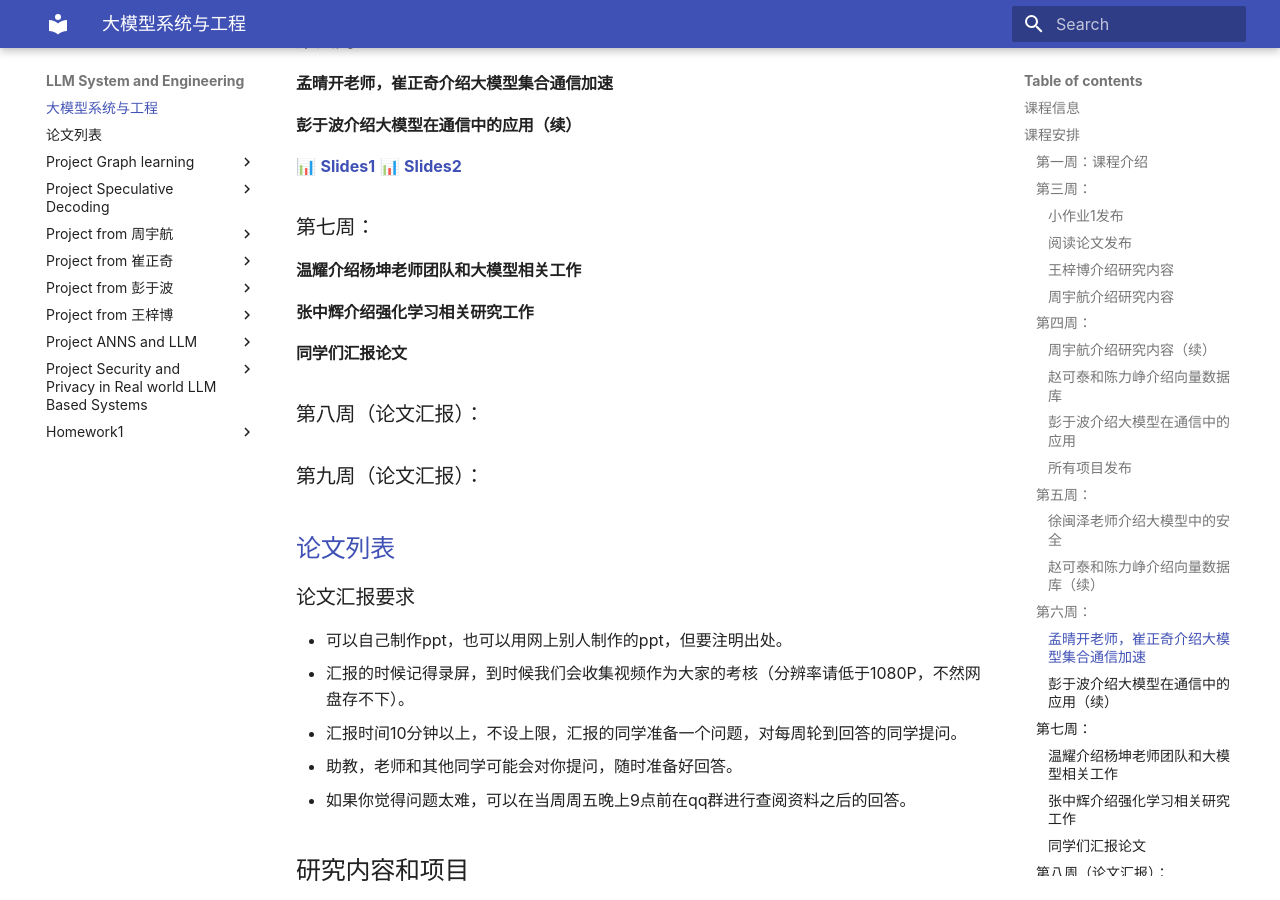
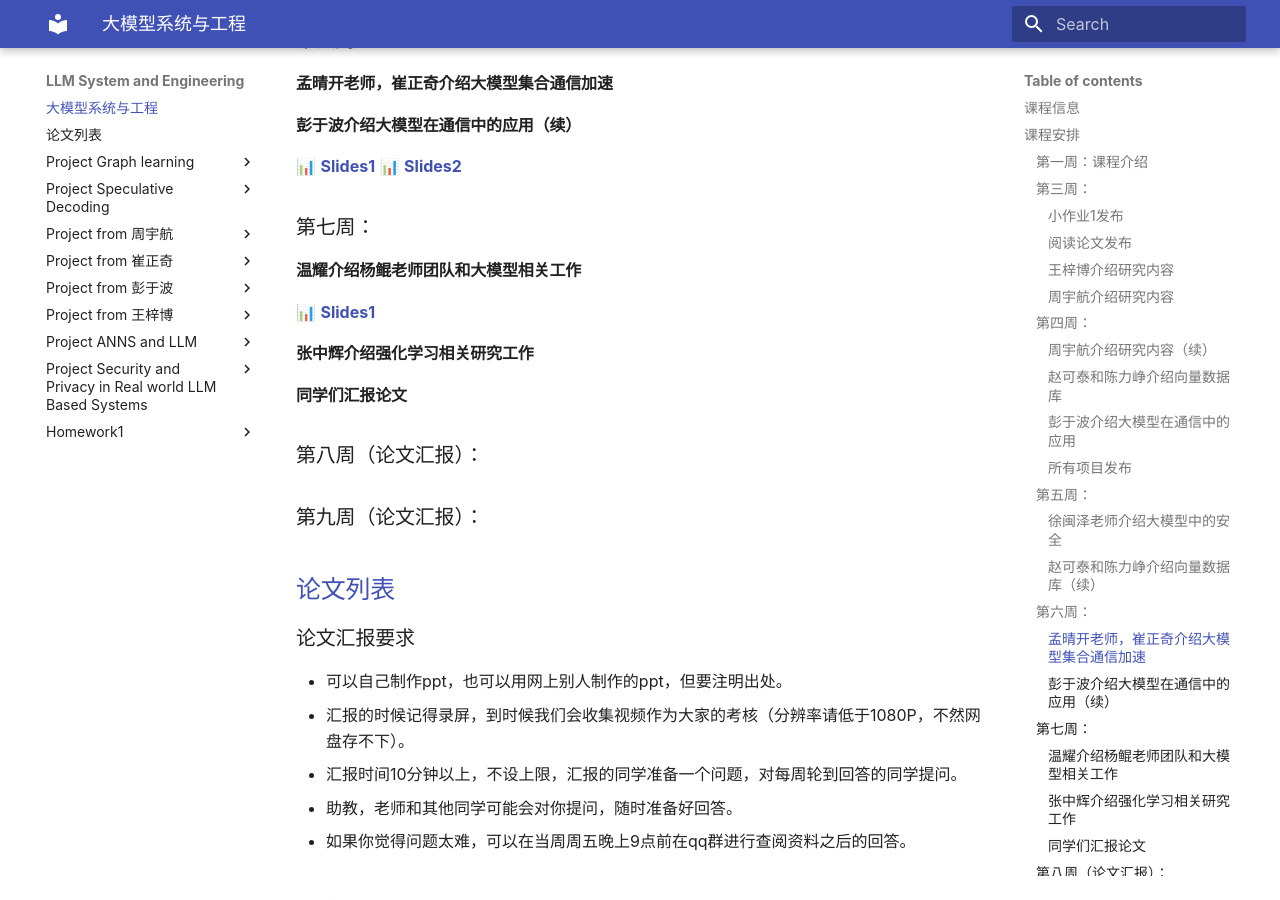
Before and after one commit to wzbxpy/LLM-System-and-Engineering, an MkDocs documentation site: the page built from docs/index.md, in a window 1280 px wide and 900 px high, scrolled down 1613 px. Built offline with MkDocs 1.6.1 and Material for MkDocs 9.7.7, drawn with Linux system fonts in a browser that asks for light colours.

Commit message:
Update index.md

```diff
--- a/docs/index.md
+++ b/docs/index.md
@@ -71,7 +71,8 @@
 
 ### 第七周：
 
-#### 温耀介绍杨坤老师团队和大模型相关工作
+#### 温耀介绍杨鲲老师团队和大模型相关工作
+📊 [**Slides1**](./Project from 彭于波/ORAN.pdf)
 
 #### 张中辉介绍强化学习相关研究工作
 
```
